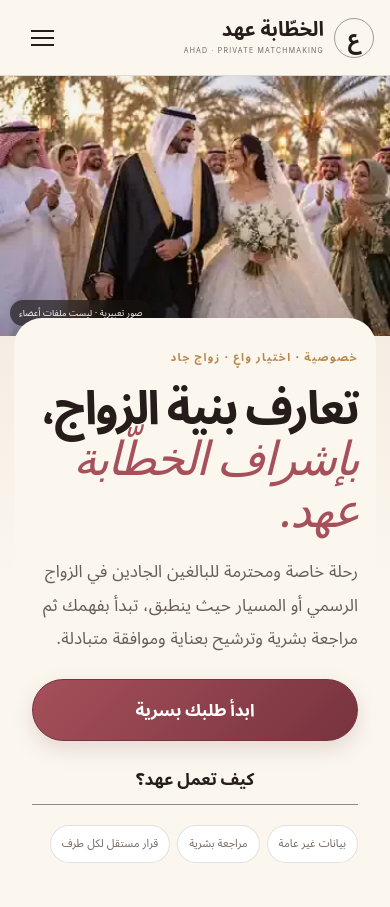
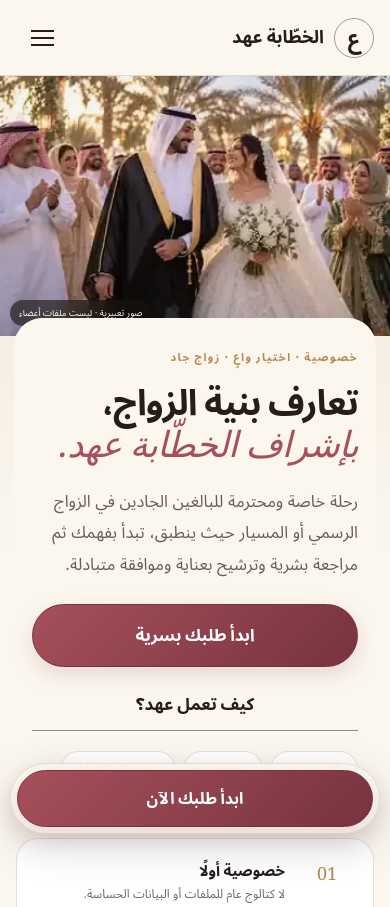
Before and after one commit to ahadco/ahadco.github.io, a plain HTML site: page index.html in a window 390 px wide. Shown: the top 907 px of the page. Drawn offline with Linux system fonts and the light colour scheme.

Commit message:
Polish mobile-first AHAD conversion experience

```diff
--- a/index.html
+++ b/index.html
@@ -40,7 +40,7 @@
       </div>
       <div class="cin-hero-copy">
         <span class="lux-kicker">خصوصية · اختيار واعٍ · زواج جاد</span>
-        <h1 id="heroTitle">تعارف بنية الزواج،<br><em>بإشراف الخطّابة عهد.</em></h1>
+        <h1 id="heroTitle">تعارف بنية الزواج، <em>بإشراف الخطّابة عهد.</em></h1>
         <p>رحلة خاصة ومحترمة للبالغين الجادين في الزواج الرسمي أو المسيار حيث ينطبق، تبدأ بفهمك ثم مراجعة بشرية وترشيح بعناية وموافقة متبادلة.</p>
         <div class="cin-hero-actions"><button class="lux-button lux-button-lg open-apply" type="button">ابدأ طلبك بسرية</button><a class="lux-ghost" href="#journey">كيف تعمل عهد؟</a></div>
         <div class="cin-proof"><span>بيانات غير عامة</span><span>مراجعة بشرية</span><span>قرار مستقل لكل طرف</span></div>
@@ -101,6 +101,10 @@
 
     <section class="cin-final reveal"><span class="lux-kicker">كل رحلة جادة تبدأ بخطوة واضحة</span><h2>ابدأ طلبك بسرية.</h2><p>نموذج أولي مختصر. لا ترسل هوية وطنية أو بيانات مالية أو صورًا خاصة في هذه المرحلة.</p><button class="lux-button lux-button-lg open-apply" type="button">قدّم طلب زواج</button></section>
   </main>
+
+  <div class="cin-mobile-cta" aria-label="إجراء سريع لطلب الزواج">
+    <button class="lux-button open-apply" type="button">ابدأ طلبك الآن</button>
+  </div>
 
   <footer class="lux-footer"><div class="lux-brand"><span class="lux-mark">ع</span><span><b>الخطّابة عهد</b><small>PRIVATE MARRIAGE MATCHMAKING</small></span></div><p>خدمة خاصة للتوفيق للزواج الجاد بخصوصية واحترام وموافقة الطرفين.</p><div><a href="./privacy.html">الخصوصية</a><a href="./terms.html">الشروط</a><a href="#faq">الأسئلة الشائعة</a><button class="lux-link open-auth" type="button">دخول الأعضاء</button></div><small>© 2026 AHAD. جميع الحقوق محفوظة. الصور المستخدمة تعبيرية وليست لأعضاء حقيقيين.</small></footer>
 
--- a/luxury.css
+++ b/luxury.css
@@ -43,7 +43,7 @@ img{max-width:100%;height:auto}
 /* authenticated surfaces retain existing app logic */
 .logo-glyph{background:#f3eee3;color:var(--dark);border:1px solid #d7d0c1}.button.primary{background:var(--dark);color:#fff}.button.soft{background:#ebe3d8;color:var(--dark)}.eyebrow{color:var(--sage)}
 
-@media(min-width:700px){
+@media(min-width:700px){.cin-hero h1 em{display:block}
   .lux-header{padding-inline:28px}.cin-hero{display:grid;grid-template-columns:1.08fr .92fr;align-items:stretch;padding:0}.cin-hero-media{aspect-ratio:auto;min-height:620px;order:2}.cin-hero-copy{order:1;margin:0;border-radius:0;padding:90px 50px;display:flex;flex-direction:column;justify-content:center}.cin-hero-actions{grid-template-columns:max-content max-content;align-items:center}.cin-trust{grid-template-columns:repeat(3,1fr);margin:24px auto;max-width:1160px}.cin-trust article{border-bottom:0;border-left:1px solid var(--line)}.cin-trust article:last-child{border-left:0}.cin-split{grid-template-columns:1fr 1fr;min-height:650px}.cin-split-media{aspect-ratio:auto;min-height:100%}.cin-split-copy{padding:75px 55px;display:flex;flex-direction:column;justify-content:center}.cin-portrait-grid{max-width:1000px;margin:auto;gap:22px}.cin-portrait-grid img{aspect-ratio:3/2}.cin-fullbleed{min-height:680px}.cin-fullbleed-overlay{padding:70px max(8vw,60px)}.cin-path-grid{grid-template-columns:1fr 1fr}.cin-track figure{flex-basis:340px}.lux-form-grid{grid-template-columns:1fr 1fr}.lux-span2{grid-column:1/-1}.lux-dialog-head,.lux-dialog form{padding-left:42px;padding-right:42px}.lux-footer{grid-template-columns:1fr 1.3fr 1fr;align-items:start}.lux-footer>small{grid-column:1/-1}
 }
 @media(min-width:1050px){
@@ -54,3 +54,26 @@ img{max-width:100%;height:auto}
 @media(hover:hover){.lux-button:hover{transform:translateY(-2px);box-shadow:0 13px 32px rgba(119,51,62,.24)}.lux-nav a:hover,.lux-footer a:hover{color:var(--gold)}}
 @media(prefers-reduced-motion:reduce){html{scroll-behavior:auto}.cin-track{animation:none}.js .reveal{opacity:1;transform:none;transition:none}.lux-button{transition:none}}
 @supports(padding:max(0px)){.lux-header{padding-left:max(16px,env(safe-area-inset-left));padding-right:max(16px,env(safe-area-inset-right))}.cin-hero-copy,.cin-trust,.cin-manifesto,.cin-portraits,.cin-paths,.cin-faq,.cin-final{padding-left:max(18px,env(safe-area-inset-left));padding-right:max(18px,env(safe-area-inset-right))}}
+
+/* Mobile conversion + safe-area polish for 95% phone traffic */
+.luxury-landing,.luxury-landing *{box-sizing:border-box}
+.cin-mobile-cta{display:none}
+@media(max-width:699px){
+  .luxury-landing{padding-bottom:calc(76px + env(safe-area-inset-bottom))}
+  .lux-header{grid-template-columns:minmax(0,1fr) var(--touch);padding-top:max(10px,env(safe-area-inset-top));min-height:calc(76px + env(safe-area-inset-top))}
+  .lux-brand{max-width:calc(100vw - 96px);width:100%;overflow:hidden}.lux-brand>span:last-child{overflow:hidden}.lux-brand b{font-size:18px;overflow:hidden;text-overflow:ellipsis}.lux-brand small{display:none}
+  .luxury-landing.nav-open .lux-nav{top:calc(76px + env(safe-area-inset-top))}
+  .luxury-landing.nav-open .lux-actions{top:calc(350px + env(safe-area-inset-top))}
+  .cin-hero-copy{overflow:hidden;width:calc(100% - 28px);max-width:none}
+  .cin-hero h1{font-size:34px;line-height:1.16;letter-spacing:-.025em;overflow-wrap:normal}
+  .cin-hero p{font-size:16.5px;line-height:1.9}
+  .cin-hero-actions .lux-button,.cin-hero-actions .lux-ghost{width:100%;box-sizing:border-box}
+  .cin-mobile-cta{position:fixed;z-index:75;right:max(10px,env(safe-area-inset-right));left:max(10px,env(safe-area-inset-left));bottom:max(10px,env(safe-area-inset-bottom));display:flex;padding:6px;background:rgba(251,247,239,.88);border:1px solid rgba(56,41,34,.12);border-radius:999px;box-shadow:0 12px 38px rgba(55,35,29,.2);backdrop-filter:blur(16px);-webkit-backdrop-filter:blur(16px)}
+  .cin-mobile-cta .lux-button{width:100%;min-height:56px;font-size:16px}
+  .lux-dialog[open]~.cin-mobile-cta{display:none}
+  .cin-portrait-grid figure,.cin-track figure{contain:layout paint}
+}
+@media(min-width:361px) and (max-width:430px){.cin-hero h1{font-size:clamp(35px,9.2vw,39px)}.cin-hero-copy{padding-inline:18px}.cin-proof span{font-size:10.5px}}
+@media(max-width:360px){.cin-hero h1{font-size:34px}.cin-hero-copy{margin-inline:8px;padding-inline:14px;max-width:calc(100% - 16px)}.cin-hero-copy>p{font-size:16px}.cin-proof{gap:5px}.cin-proof span{padding:7px 9px;font-size:10px}}
+@media(max-width:330px){.lux-mark{width:34px;height:34px}.lux-brand b{font-size:17px}.cin-hero h1{font-size:32px}.cin-mobile-cta{right:max(6px,env(safe-area-inset-right));left:max(6px,env(safe-area-inset-left))}}
+@media(min-width:700px){.cin-hero h1 em{display:block}.cin-mobile-cta{display:none!important}}
```
